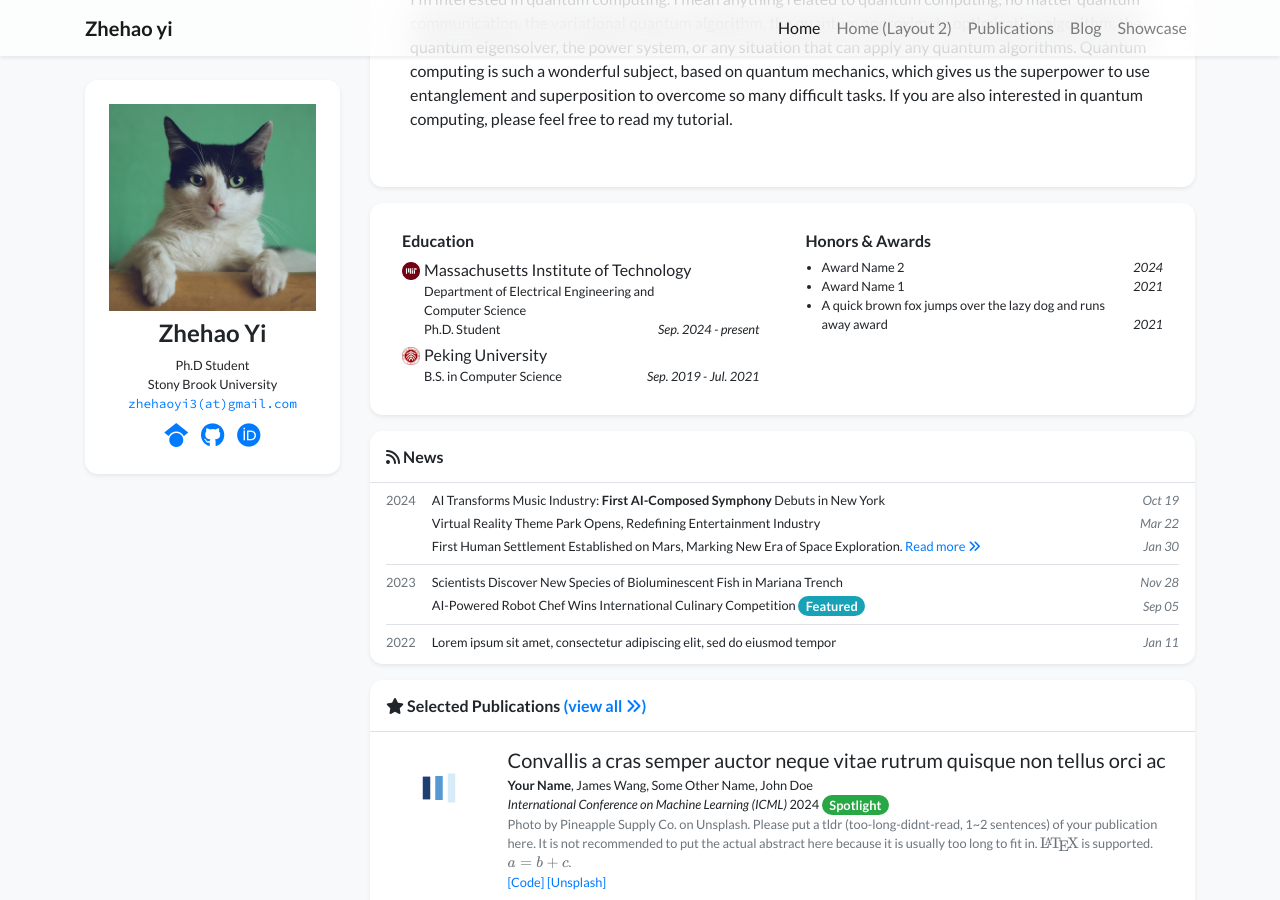
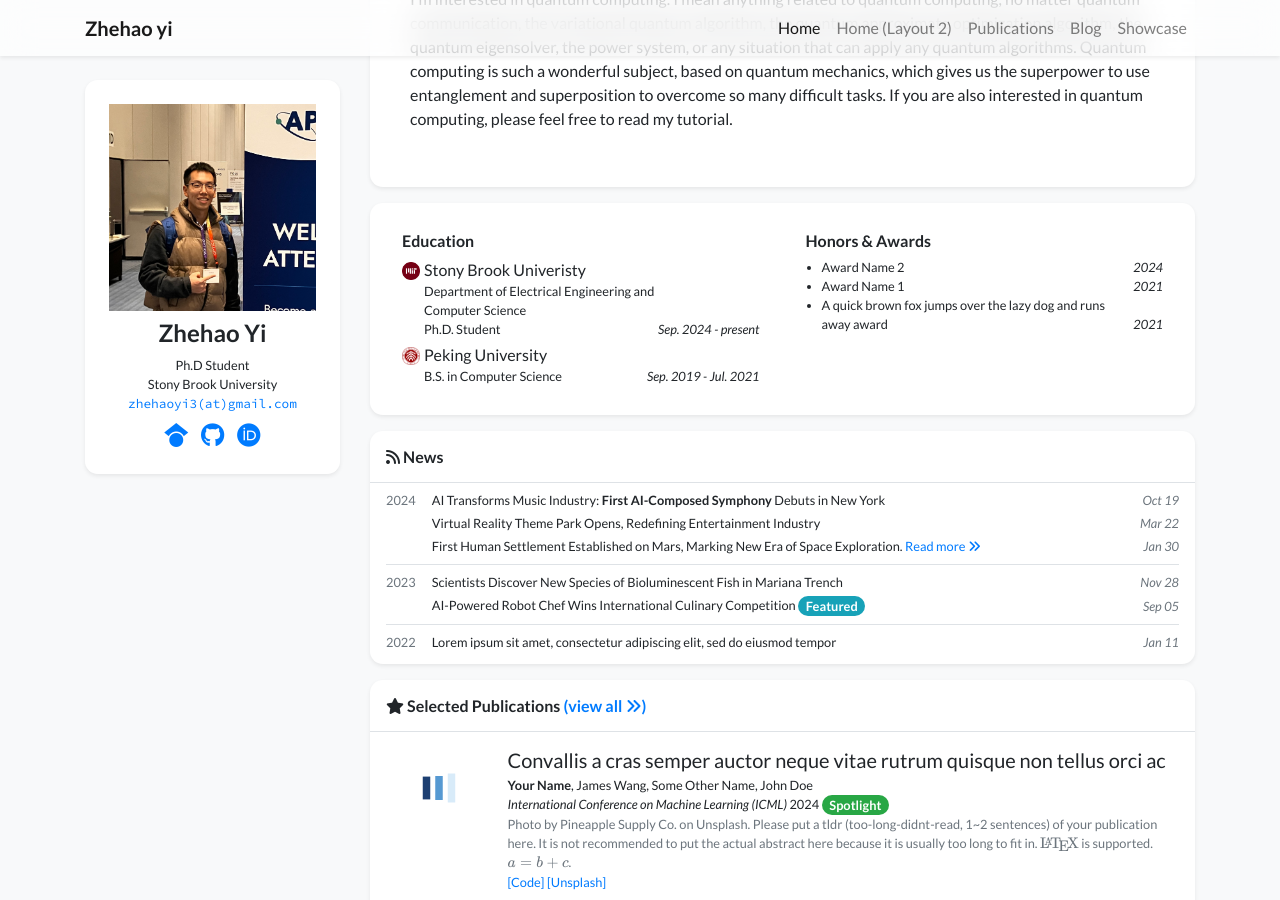
Before and after one commit to ZhehaoPeterYi/ZhehaoPeterYi.github.io, a Jekyll site: the page built from index.html, in a window 1280 px wide and 900 px high, scrolled down 351 px. Built offline with Jekyll 4.4.1, drawn with Linux system fonts in a browser that asks for light colours; nearby versions of some CDN libraries; a style sheet for code colours, icons or effects is not loaded.

Commit message:
Fix portrait image filename and update education
Updated portrait image filename and changed education entry.

```diff
--- a/_data/profile.yml
+++ b/_data/profile.yml
@@ -38,12 +38,12 @@ short_bio: >-
     If you are also interested in quantum computing, please feel free to read my tutorial.
   </p>
 
-portrait_url: /assets/images/photos/portrait.jpg
+portrait_url: /assets/images/photos/portrait.JPG
 portrait_caption: >-
-  Photo by Manja Vitolic on Unsplash (this caption is optional, comment it out to disable).
+#  Photo by Manja Vitolic on Unsplash (this caption is optional, comment it out to disable).
 
 education:
-- name: Massachusetts Institute of Technology
+- name: Stony Brook Univeristy
   logo: /assets/images/badges/MIT_Social_circle.png
   position: >-
     Department of Electrical Engineering and Computer Science <br/>
```
